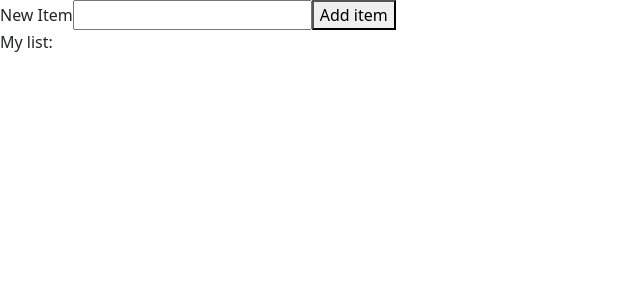
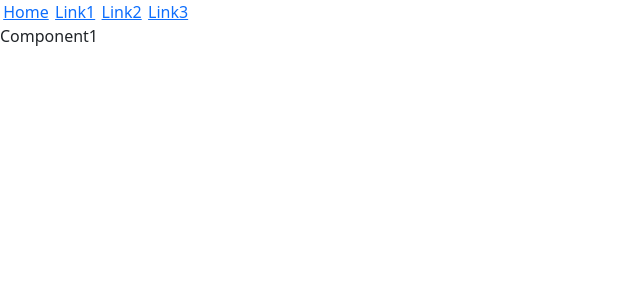
Before and after one commit to ZorroLeVrai/React.DemoApp, a React (Create React App) app: page /Link1 in a window 1280 px wide. Shown: the top 300 px of the page, without its empty margins (0-640 px from the left). Built offline with nearby package versions, Linux system fonts and the light colour scheme.

Commit message:
Adding the SimpleRouter component

```diff
--- a/package.json
+++ b/package.json
@@ -9,6 +9,7 @@
     "bootstrap": "^5.3.1",
     "react": "^18.2.0",
     "react-dom": "^18.2.0",
+    "react-router-dom": "^6.15.0",
     "react-scripts": "5.0.1",
     "web-vitals": "^2.1.4"
   },
--- a/src/App.jsx
+++ b/src/App.jsx
@@ -1,7 +1,4 @@
-import logo from "./logo.svg";
-import Counter from "./components/Counter";
-import ListGroup from "./components/ListGroup";
-import SimpleFilteredList from "./components/SimpleFilteredList";
+import SimpleRouter from "./SimpleRouter/SimpleRouter";
 //import "./App.css";
 
 function App() {
@@ -10,7 +7,8 @@ function App() {
 
   return (
     <>
-      <SimpleFilteredList />
+      <SimpleRouter />
+      {/* <SimpleFilteredList /> */}
       {/* <ListGroup
         title="My title"
         //listItems={[]}
--- /dev/null
+++ b/src/SimpleRouter/Component1.jsx
@@ -0,0 +1,5 @@
+import React from "react";
+
+export default function Component1() {
+  return <div>Component1</div>;
+}
--- /dev/null
+++ b/src/SimpleRouter/Component2.jsx
@@ -0,0 +1,5 @@
+import React from "react";
+
+export default function Component2() {
+  return <div>Component2</div>;
+}
--- /dev/null
+++ b/src/SimpleRouter/Component3.jsx
@@ -0,0 +1,5 @@
+import React from "react";
+
+export default function Component3() {
+  return <div>Component3</div>;
+}
--- /dev/null
+++ b/src/SimpleRouter/SimpleRouter.jsx
@@ -0,0 +1,45 @@
+import React from "react";
+import { Link, Route, Routes } from "react-router-dom";
+import Component1 from "./Component1";
+import Component2 from "./Component2";
+import Component3 from "./Component3";
+import "./routerStyle.css";
+
+export default function SimpleRouter() {
+  return (
+    <>
+      <nav>
+        <span>
+          <Link to="/">Home</Link>
+        </span>
+        <span>
+          <Link to="/Link1">Link1</Link>
+        </span>
+        <span>
+          <Link to="/Link2">Link2</Link>
+        </span>
+        <span>
+          <Link to="/Link3">Link3</Link>
+        </span>
+        {/* <ul>
+          <li>
+            <Link to="/Link1">Link1</Link>
+          </li>
+          <li>
+            <Link to="/Link2">Link2</Link>
+          </li>
+          <li>
+            <Link to="/Link3">Link3</Link>
+          </li>
+        </ul> */}
+      </nav>
+      <Routes>
+        <Route path="/" element={<div>Main Page</div>} />
+        <Route path="/Link1" element={<Component1 />} />
+        <Route path="/Link2" element={<Component2 />} />
+        <Route path="/Link3" element={<Component3 />} />
+        <Route path="*" element={<div>No Component</div>} />
+      </Routes>
+    </>
+  );
+}
--- /dev/null
+++ b/src/SimpleRouter/routerStyle.css
@@ -0,0 +1,3 @@
+span {
+  margin: 0.2rem;
+}
--- a/src/index.js
+++ b/src/index.js
@@ -3,12 +3,15 @@ import ReactDOM from 'react-dom/client';
 //import './index.css';
 import App from './App';
 import reportWebVitals from './reportWebVitals';
+import { BrowserRouter } from "react-router-dom";
 import "bootstrap/dist/css/bootstrap.css";
 
 const root = ReactDOM.createRoot(document.getElementById('root'));
 root.render(
   <React.StrictMode>
-    <App />
+    <BrowserRouter>
+      <App />
+    </BrowserRouter>
   </React.StrictMode>
 );
 
```
Also changed, not shown: 1 other file (tests, documents, lock files or other folders).
